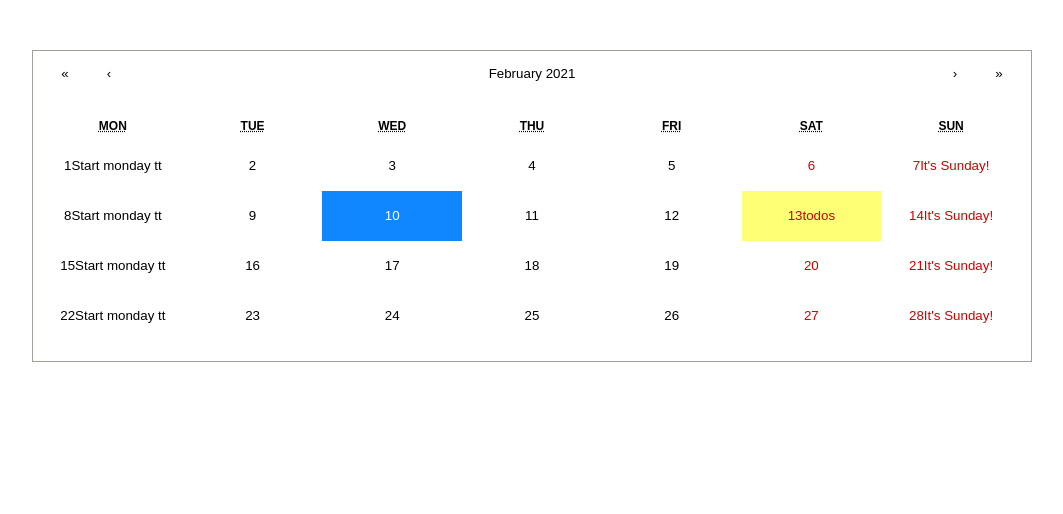
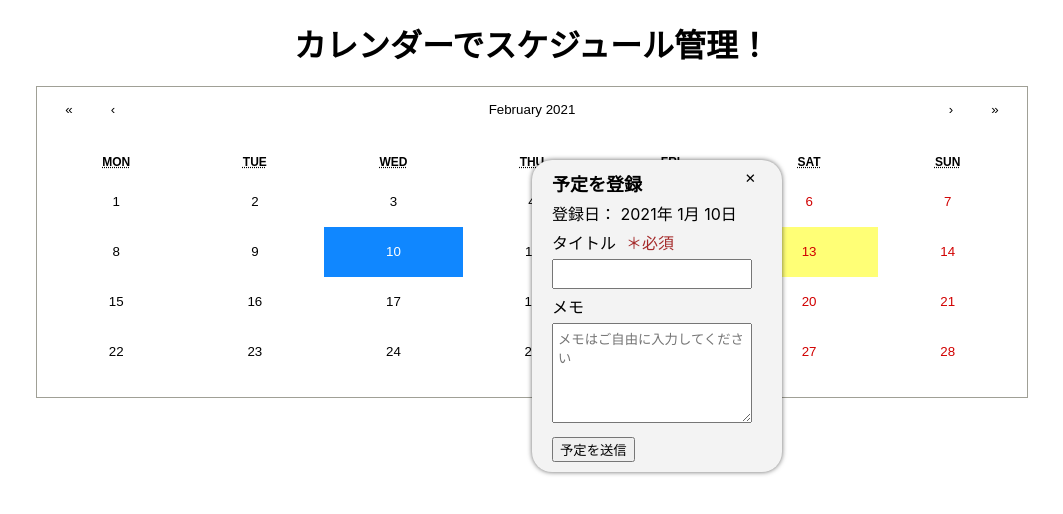
Before and after one commit to takaya787/cal_frontend, a Next.js app in the folder apps/: page / in a window 1280 px wide. Both pictures are taken after a click on the button "10". Shown: the top 514 px of the page, without its empty margins (108-1171 px from the left). Built offline with nearby package versions, Linux system fonts and the light colour scheme.

Commit message:
投稿フォームを作成

```diff
--- /dev/null
+++ b/apps/components/Forms/EventForm.js
@@ -0,0 +1,67 @@
+import React, { useState, useEffect } from 'react';
+import { useForm } from 'react-hook-form';
+import styles from './EventForm.module.css'
+
+//propsでdateを受け取る予定
+export const EventFrom = (props) => {
+  const { register, handleSubmit, formstate } = useForm();
+
+  const onSubmit = (value) => {
+    console.log(value);
+    console.log(props.date);
+    //form閉じる
+    props.setIsEventForm(false)
+    // fetch(baseUrl, {
+    //   method: 'POST', // or 'PUT'
+    //   headers: {
+    //     'Content-Type': 'application/json',
+    //     'Authorization': `Bearer ${Auth.getToken()}`
+    //   },
+    //   body: JSON.stringify({
+    //     event: {
+    //       title: value.title,
+    //       memo: value.memo,
+    //     },
+    //     date: props.date,
+    //   }),
+    // })
+    //   .then(response => response.json())
+    //   .then(data => {
+    //     console.log(data);
+    //   })
+    //   .catch((error) => {
+    //     console.error('Error:', error);
+    //   });
+  }
+  //target_dateにはDate Objecy
+  const date_label = (target_date) => {
+    return (
+      <>
+        登録日： { props.date.getFullYear()}年 { props.date.getMonth()}月 { props.date.getDate()}日
+      </>
+    )
+  }
+
+  return (
+    <div className={styles.draft}>
+      <form
+        className={styles.form}
+        onSubmit={handleSubmit(onSubmit)}
+      >
+        <button className={styles.button} onClick={() => { props.setIsEventForm(false) }}>✕</button>
+        <h3 className={styles.form_title}>予定を登録</h3>
+        <label className={styles.form_label}>{date_label(props.date)}</label>
+        <label className={styles.form_label} htmlFor="title">タイトル<span className="required">＊必須</span></label>
+        <input type="input" name="title" id="title"
+          className={styles.form_input}
+          ref={register({ required: 'タイトルは必須です' })}
+        />
+
+        <label htmlFor="memo" className={styles.form_label}>メモ</label>
+        <textarea name="memo" id="memo" className={`${styles.form_input} ${styles.textarea}`} ref={register()} placeholder="メモはご自由に入力してください" />
+
+        <input type="submit" value="予定を送信" className={styles.form_submit} />
+      </form>
+    </div>
+  )
+}
--- /dev/null
+++ b/apps/components/Forms/EventForm.module.css
@@ -0,0 +1,59 @@
+.draft {
+  height: 140px;
+  z-index: 3;
+  position: absolute;
+  top: 20vh;
+  right: 50vw;
+}
+.form {
+  position: relative;
+  text-align: left;
+}
+.button {
+  background-color: #f3f3f3;
+  border: none;
+  position: absolute;
+  top: 10px;
+  right: 20px;
+  /* animation: slideInTop 1.0s;
+  z-index: ; */
+}
+.button:focus{
+  outline: none;
+}
+.button:hover {
+  border-radius: 5px;
+  background-color: #a9a9a9;
+}
+.form {
+  display: block;
+  background-color: #f3f3f3;
+  padding: 0 30px 10px 20px;
+  width: 250px;
+  border-radius: 20px;
+  box-shadow: 0 0 5px rgba(0, 0, 0, 0.6);
+  position: absolute;
+  top: 0px;
+}
+.form_title {
+  font-size: 18px;
+  margin-top: 10px;
+}
+.form_label {
+  display: block;
+  margin: 5px 0
+}
+.form_submit {
+  cursor: pointer;
+  text-align: left;
+  margin-top: 10px;
+  margin-bottom: 0;
+}
+.form_input {
+  padding: 5px;
+  height: 30px;
+  width: 100%;
+}
+.textarea {
+  height: 100px;
+}
--- a/apps/components/Main.js
+++ b/apps/components/Main.js
@@ -2,9 +2,15 @@ import React, { useState, useEffect } from 'react'
 import Calender from 'react-calendar'
 import 'react-calendar/dist/Calendar.css'
 import styles from './Main.module.css'
+//components
+import { EventFrom } from './Forms/EventForm'
 
 export const Main = () => {
+  //react-calendar用のstate
   const [value, onChange] = useState(new Date());
+  //EventForm用のstate
+  const [isEventForm, setIsEventForm] = useState(false);
+
   const today = new Date();
   const setTileContent = (date, view) => {
     if (view === 'month' && date.getDay() === 0) {
@@ -19,7 +25,6 @@ export const Main = () => {
     }
   }
 
-  //({ date, view }) => view === 'month' && date.getDay() === 0 ? <p>It's Sunday!</p> : null
   return (
     <>
       <Calender
@@ -27,15 +32,19 @@ export const Main = () => {
         onChange={onChange}
         onClickDay={(value, event) => {
           console.log('Clicked Day:', value)
+          setIsEventForm(true);
         }}
         tileClassName={styles.height}
-        tileContent={({ date, view }) => setTileContent(date, view)}
-        // tileContent={({ date, view }) => view === 'month' && date.getDay() === 0 ? <p>It's Sunday!</p> : null}
+        // tileContent={({ date, view }) => setTileContent(date, view)}
+
         value={value}
         showNeighboringMonth={false}
         minDate={new Date(2000, 1, 1)}
         maxDate={new Date(2100, 1, 1)}
       />
+      {isEventForm && (
+        <EventFrom date={value} setIsEventForm={setIsEventForm} />
+      )}
     </>
   );
 }
--- a/apps/components/Main.module.css
+++ b/apps/components/Main.module.css
@@ -2,8 +2,7 @@
   max-width: 1000px;
   width: 80%;
   padding:0 10px 20px 10px;
-  position: absolute;
-  top: 50px
+  margin: 20px auto 0;
 }
 .height {
   height: 50px;
--- a/apps/package.json
+++ b/apps/package.json
@@ -11,6 +11,7 @@
     "next": "10.0.6",
     "react": "17.0.1",
     "react-calendar": "^3.3.1",
-    "react-dom": "17.0.1"
+    "react-dom": "17.0.1",
+    "react-hook-form": "^6.15.1"
   }
 }
--- a/apps/pages/index.js
+++ b/apps/pages/index.js
@@ -9,6 +9,7 @@ export default function Home() {
       <Head>
         <title>Calender App</title>
       </Head>
+      <h1>カレンダーでスケジュール管理！</h1>
       <Main />
     </div>
   )
--- a/apps/styles/Home.module.css
+++ b/apps/styles/Home.module.css
@@ -1,9 +1,5 @@
 .container {
   min-height: 100vh;
   padding: 20px;
-  display: flex;
-  flex-direction: column;
-  justify-content: center;
-  align-items: center;
-  position: relative;
+  text-align: center;
 }
--- a/apps/styles/globals.css
+++ b/apps/styles/globals.css
@@ -7,10 +7,49 @@ body {
 }
 
 a {
-  color: inherit;
+  color: red;
   text-decoration: none;
+}
+
+a:hover {
+  text-decoration: underline;
 }
 
 * {
   box-sizing: border-box;
 }
+
+.required {
+  color: brown;
+  padding-left: 10px;
+}
+button {
+  cursor: pointer;
+}
+/* input {
+  font-size: 16px;
+  transform: scale(0.8);
+} */
+
+p,h1, h2, h3 {
+  margin: 0;
+  padding: 0;
+  display: block;
+}
+
+@media screen and (min-width:767px) {
+  .common__pc-only {
+    display: block;
+  }
+  .common__sp-only {
+    display: none;
+  }
+}
+@media screen and (max-width:767px) {
+  .common__pc-only {
+    display: none;
+  }
+  .co.common__sp-only {
+    display: block;
+  }
+}
```
Also changed, not shown: 1 other file (tests, documents, lock files or other folders).
